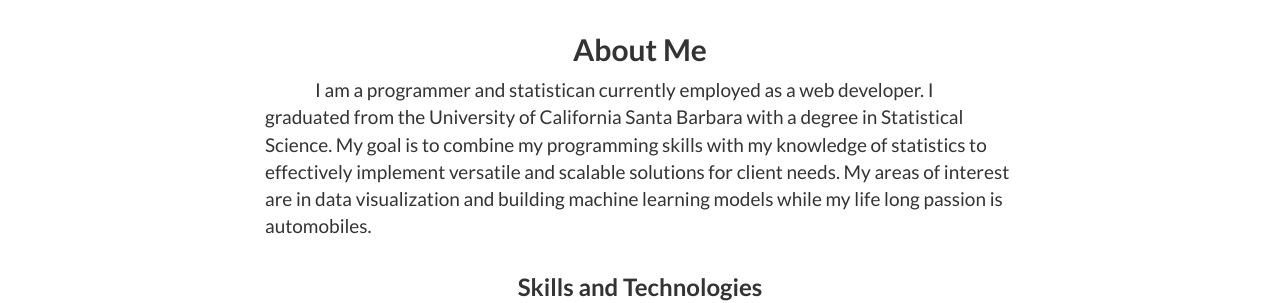
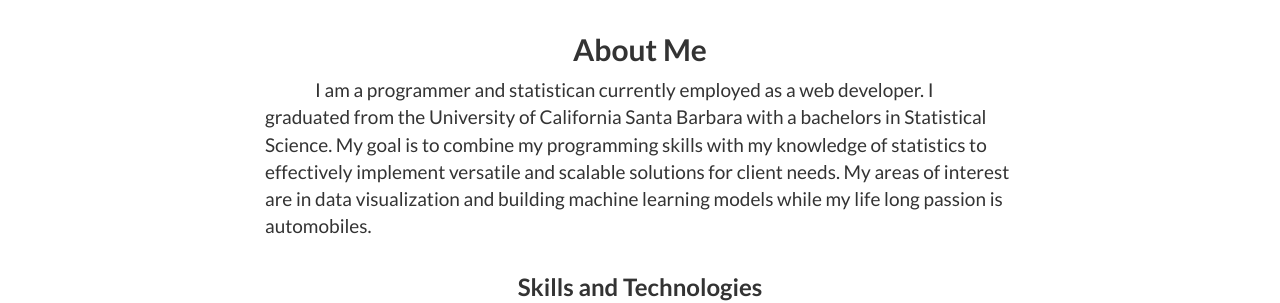
Before and after one commit to robinphetsa/robinphetsa.github.io, a Jekyll site: the page built from index.html, in a window 1280 px wide and 900 px high, scrolled down 622 px. Shown: the part 182-485 px from the top of the window. Built offline with Jekyll 4.4.1, drawn with Linux system fonts in a browser that asks for light colours.

Commit message:
Update about.html

```diff
--- a/_includes/about.html
+++ b/_includes/about.html
@@ -4,7 +4,7 @@
             <div class="col-lg-8 col-lg-offset-2">
               <br/><br/>
               <h2>About Me</h2>
-                <p class="about">I am a programmer and statistican currently employed as a web developer. I graduated from the University of California Santa Barbara with a degree in Statistical Science. My goal is to combine my programming skills with my knowledge of statistics
+                <p class="about">I am a programmer and statistican currently employed as a web developer. I graduated from the University of California Santa Barbara with a bachelors in Statistical Science. My goal is to combine my programming skills with my knowledge of statistics
                 to effectively implement versatile and scalable solutions for client needs. My areas of interest are in data visualization and building
                 machine learning models while my life long passion is automobiles.
                     </p>
```
